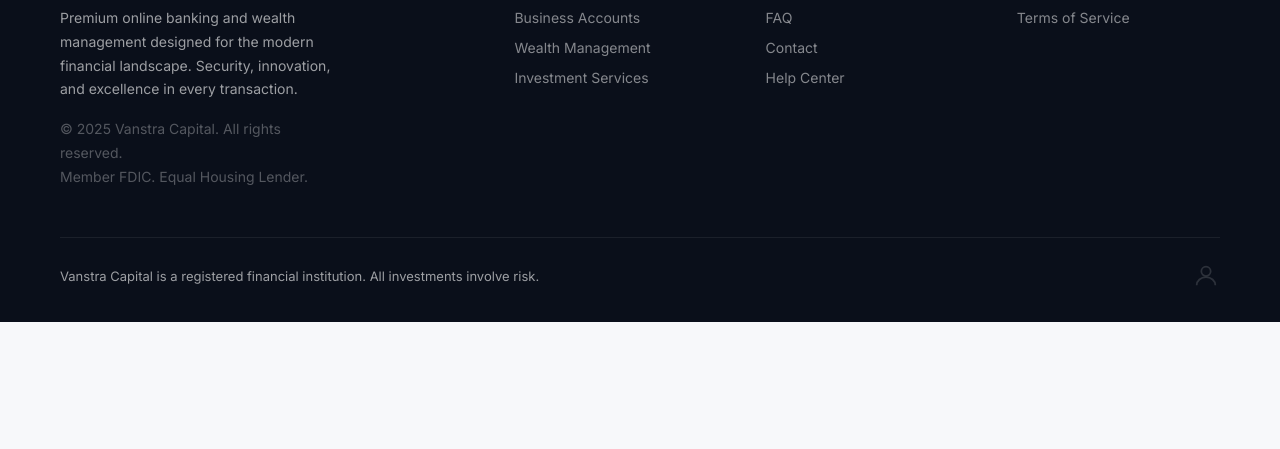
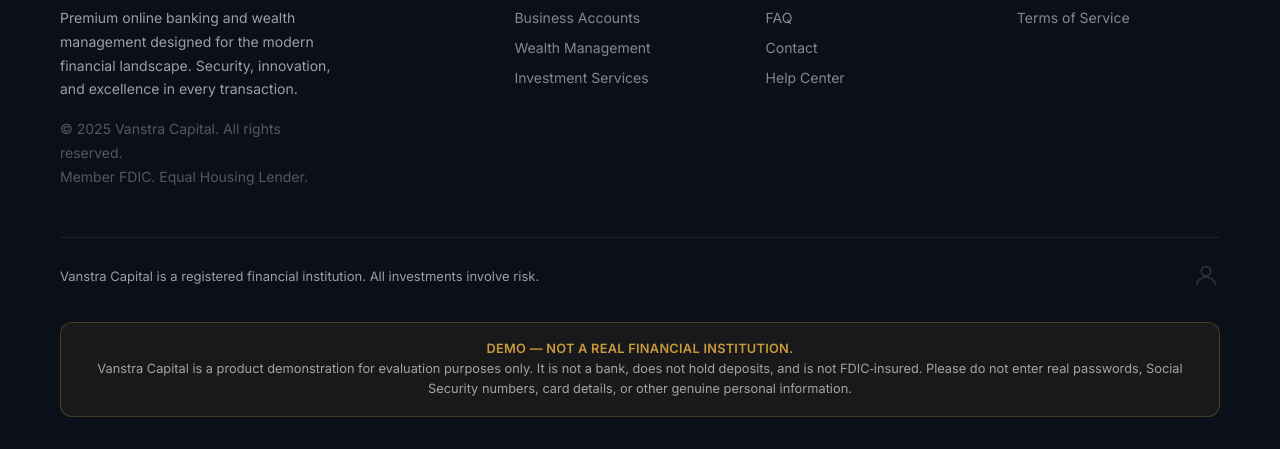
Before and after one commit to vanstracapitaldev/com, a plain HTML site: page index.html in a window 1280 px wide. Shown: the part 4154-4603 px from the top of the page. Before the commit the page ends 4476 px from the top, so only its background shows below. Drawn offline with nearby package versions, Linux system fonts and the light colour scheme; a web font is replaced by a local one.

Commit message:
Add files via upload

```diff
--- a/index.html
+++ b/index.html
@@ -504,6 +504,16 @@
         .avatar-slate { background: linear-gradient(135deg, #0B2A3F, #1a5276); }
         .footer-logo { margin-bottom: 1rem; display: inline-flex; }
         .footer-legal { margin-top: 1.25rem; font-size: 0.8rem; color: rgba(255,255,255,0.3); }
+        .demo-disclaimer {
+            margin-top: 2rem; padding: 1rem 1.25rem;
+            background: rgba(200,154,58,0.08);
+            border: 1px solid rgba(200,154,58,0.28);
+            border-radius: 12px;
+            font-size: 0.8rem; line-height: 1.6;
+            color: rgba(255,255,255,0.6);
+            text-align: center;
+        }
+        .demo-disclaimer strong { color: var(--gold); font-weight: 600; letter-spacing: 0.02em; }
     </style>
 </head>
 <body>
@@ -926,6 +936,12 @@
                 <svg fill="none" stroke="currentColor" stroke-width="1.5" viewBox="0 0 24 24"><circle cx="12" cy="8" r="4"/><path d="M4 20c0-4 3.6-7 8-7s8 3 8 7"/></svg>
             </button>
         </div>
+        <p class="demo-disclaimer">
+            <strong>DEMO — NOT A REAL FINANCIAL INSTITUTION.</strong><br>
+            Vanstra Capital is a product demonstration for evaluation purposes only. It is not a bank,
+            does not hold deposits, and is not FDIC‑insured. Please do not enter real passwords,
+            Social Security numbers, card details, or other genuine personal information.
+        </p>
     </div>
 </footer>
 
```
